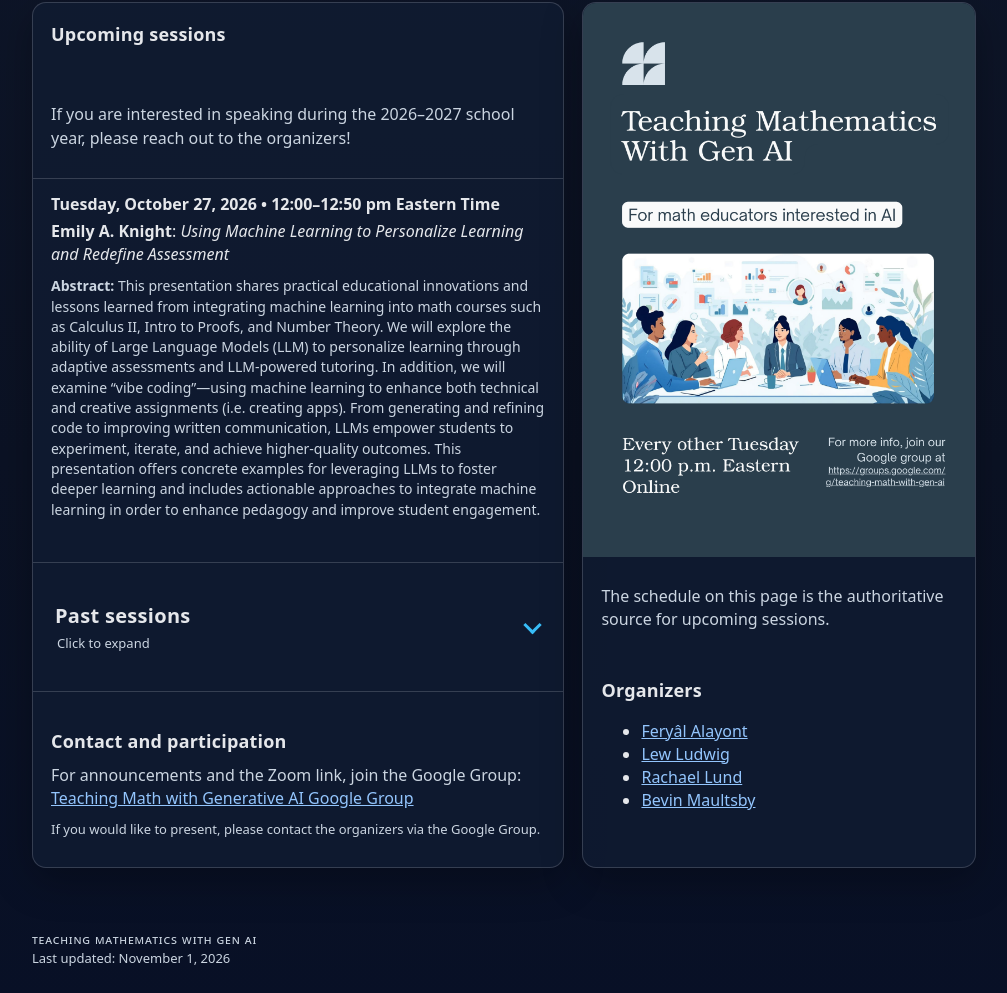
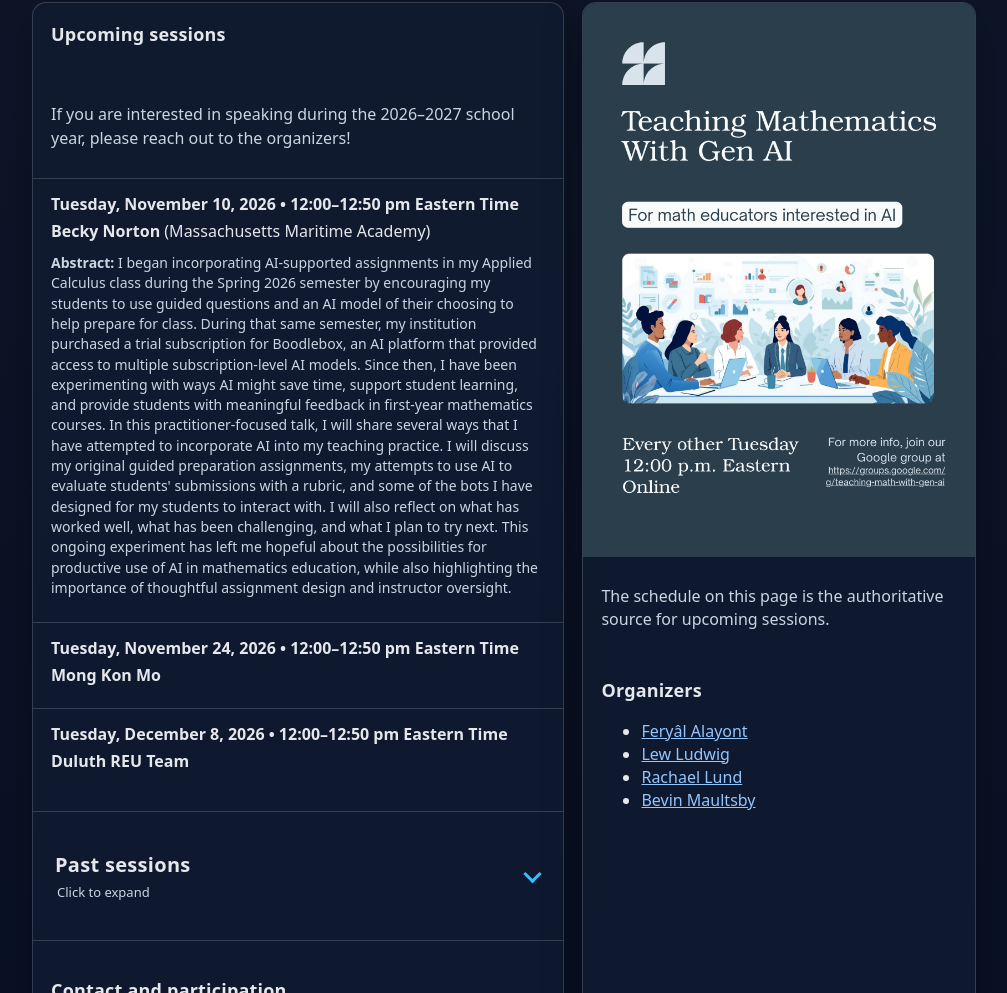
Before and after one commit to teaching-math-with-gen-ai/teaching-math-with-gen-ai.github.io, a plain HTML site: page index.html in a window 1280 px wide. Shown: the part 368-1361 px from the top of the page, without its empty margins (136-1143 px from the left). Drawn offline with Linux system fonts and the light colour scheme.

Commit message:
Update event details and speaUpdate schedule: move Emily Knight to past, add Nov-Dec sessionsker information

```diff
--- a/index.html
+++ b/index.html
@@ -346,13 +346,26 @@
 <div class="inner"><p>If you are interested in speaking during the 2026–2027 school year, please reach out to the organizers!</p></div>
 
 <div class="event">
-  <div class="when">Tuesday, October 27, 2026 • 12:00–12:50 pm Eastern Time</div>
+  <div class="when">Tuesday, November 10, 2026 • 12:00–12:50 pm Eastern Time</div>
   <div class="talk">
-    <strong>Emily A. Knight</strong>:
-    <em>Using Machine Learning to Personalize Learning and Redefine Assessment</em>
+    <strong>Becky Norton</strong> (Massachusetts Maritime Academy)
   </div>
   <div class="meta">
-    <p><strong>Abstract:</strong> This presentation shares practical educational innovations and lessons learned from integrating machine learning into math courses such as Calculus II, Intro to Proofs, and Number Theory. We will explore the ability of Large Language Models (LLM) to personalize learning through adaptive assessments and LLM-powered tutoring. In addition, we will examine “vibe coding”—using machine learning to enhance both technical and creative assignments (i.e. creating apps). From generating and refining code to improving written communication, LLMs empower students to experiment, iterate, and achieve higher-quality outcomes. This presentation offers concrete examples for leveraging LLMs to foster deeper learning and includes actionable approaches to integrate machine learning in order to enhance pedagogy and improve student engagement.</p>
+    <p><strong>Abstract:</strong> I began incorporating AI-supported assignments in my Applied Calculus class during the Spring 2026 semester by encouraging my students to use guided questions and an AI model of their choosing to help prepare for class. During that same semester, my institution purchased a trial subscription for Boodlebox, an AI platform that provided access to multiple subscription-level AI models. Since then, I have been experimenting with ways AI might save time, support student learning, and provide students with meaningful feedback in first-year mathematics courses. In this practitioner-focused talk, I will share several ways that I have attempted to incorporate AI into my teaching practice. I will discuss my original guided preparation assignments, my attempts to use AI to evaluate students' submissions with a rubric, and some of the bots I have designed for my students to interact with. I will also reflect on what has worked well, what has been challenging, and what I plan to try next. This ongoing experiment has left me hopeful about the possibilities for productive use of AI in mathematics education, while also highlighting the importance of thoughtful assignment design and instructor oversight.</p>
+  </div>
+</div>
+
+<div class="event">
+  <div class="when">Tuesday, November 24, 2026 • 12:00–12:50 pm Eastern Time</div>
+  <div class="talk">
+    <strong>Mong Kon Mo</strong>
+  </div>
+</div>
+
+<div class="event">
+  <div class="when">Tuesday, December 8, 2026 • 12:00–12:50 pm Eastern Time</div>
+  <div class="talk">
+    <strong>Duluth REU Team</strong>
   </div>
 </div>
 
@@ -364,6 +377,14 @@
     <span class="summarytitle">Past sessions</span>
     <span class="summaryhint">Click to expand</span>
   </summary>
+
+  <div class="event">
+  <div class="when">Tuesday, October 27, 2026 • 12:00–12:50 pm Eastern Time</div>
+  <div class="talk">
+    <strong>Emily A. Knight</strong>:
+    <em>Using Machine Learning to Personalize Learning and Redefine Assessment</em>
+  </div>
+</div>
 
   <div class="event">
   <div class="when">Tuesday, October 13, 2026 • 12:00–12:50 pm Eastern Time</div>
```
